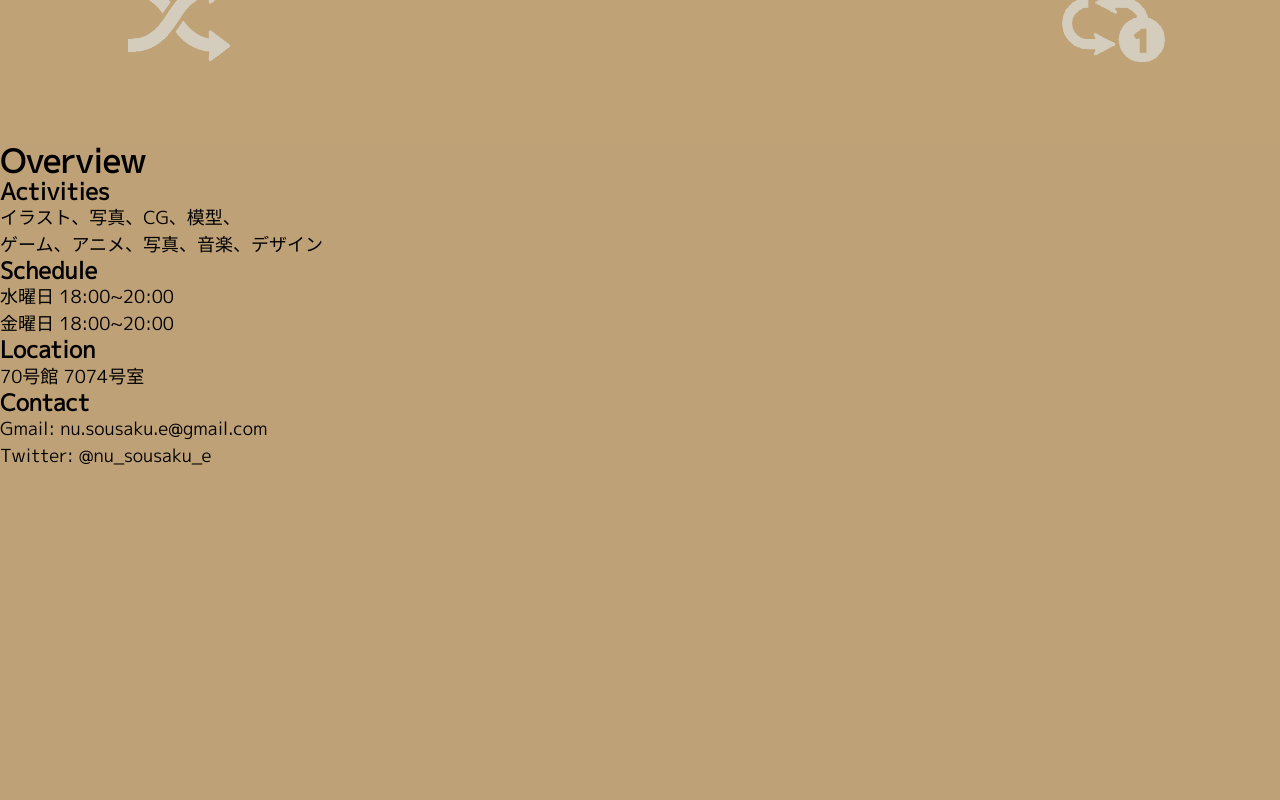
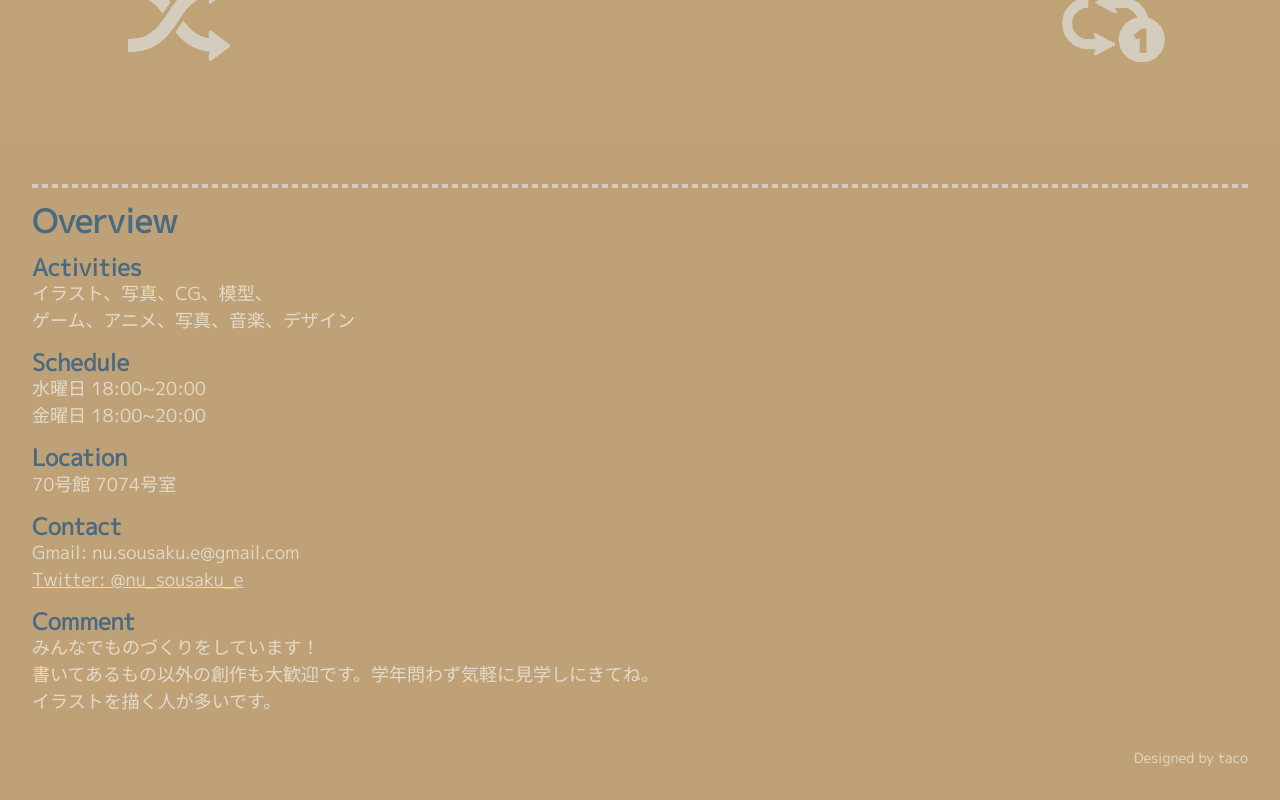
Before and after one commit to tacotaco0808/sokatsu_tokusetsu_site, a React (Vite) app: page / in a window 1280 px wide. Shown: the part 1751-2551 px from the top of the page. Before the commit the page ends 2220 px from the top, so only its background shows below. Built offline with nearby package versions, Linux system fonts and the light colour scheme.

Commit message:
コメント記述

```diff
--- a/src/pages/Home.module.scss
+++ b/src/pages/Home.module.scss
@@ -95,14 +95,38 @@ body {
   }
 }
 .sokatsu_overview {
+  color: variables.$posterTextLightBrown;
+  padding: 2rem;
+  a {
+    text-decoration: underline;
+  }
+  hr {
+    color: variables.$posterLightBrown;
+    border-width: 2px;
+    border-style: dashed;
+  }
   h1 {
-    margin: 0 auto;
+    color: variables.$posterBlue;
+    margin: 1rem auto;
   }
-  h3 {
-    font-size: 23px;
+  div {
+    margin-top: 1rem;
+
+    h3 {
+      color: variables.$posterBlue;
+      font-size: 23px;
+    }
+    p {
+      font-size: 18px;
+    }
   }
-  p {
-    font-size: 18px;
+  .designed_by {
+    margin-top: 2rem;
+    p {
+      text-align: right;
+      margin: 0;
+      font-size: 14px;
+    }
   }
 }
 //   // ビューポートの高さが800px以上の場合
--- a/src/pages/Home.tsx
+++ b/src/pages/Home.tsx
@@ -98,6 +98,7 @@ export const Home = () => {
         <div className={styles.poster_bg}></div>
       </div>
       <section className={styles.sokatsu_overview}>
+        <hr />
         <h1>Overview</h1>
         <div>
           <h3>Activities</h3>
@@ -122,6 +123,17 @@ export const Home = () => {
             <p>Twitter: @nu_sousaku_e</p>
           </a>
         </div>
+        <div>
+          <h3>Comment</h3>
+          <p>みんなでものづくりをしています！</p>
+          <p>
+            書いてあるもの以外の創作も大歓迎です。学年問わず気軽に見学しにきてね。
+          </p>
+          <p>イラストを描く人が多いです。</p>
+        </div>
+        <div className={styles.designed_by}>
+          <p>Designed by taco</p>
+        </div>
       </section>
     </>
   );
--- a/src/styles/_variables.scss
+++ b/src/styles/_variables.scss
@@ -1,4 +1,6 @@
 //グローバルで使える変数
 $posterBrown: rgb(191, 161, 119);
 $posterLightBrown: rgb(211, 204, 188);
+$posterTextLightBrown: rgb(226, 219, 202);
 $posterBlue: rgb(72, 106, 131);
+$posterLightBlue: rgb(142, 160, 173);
```
